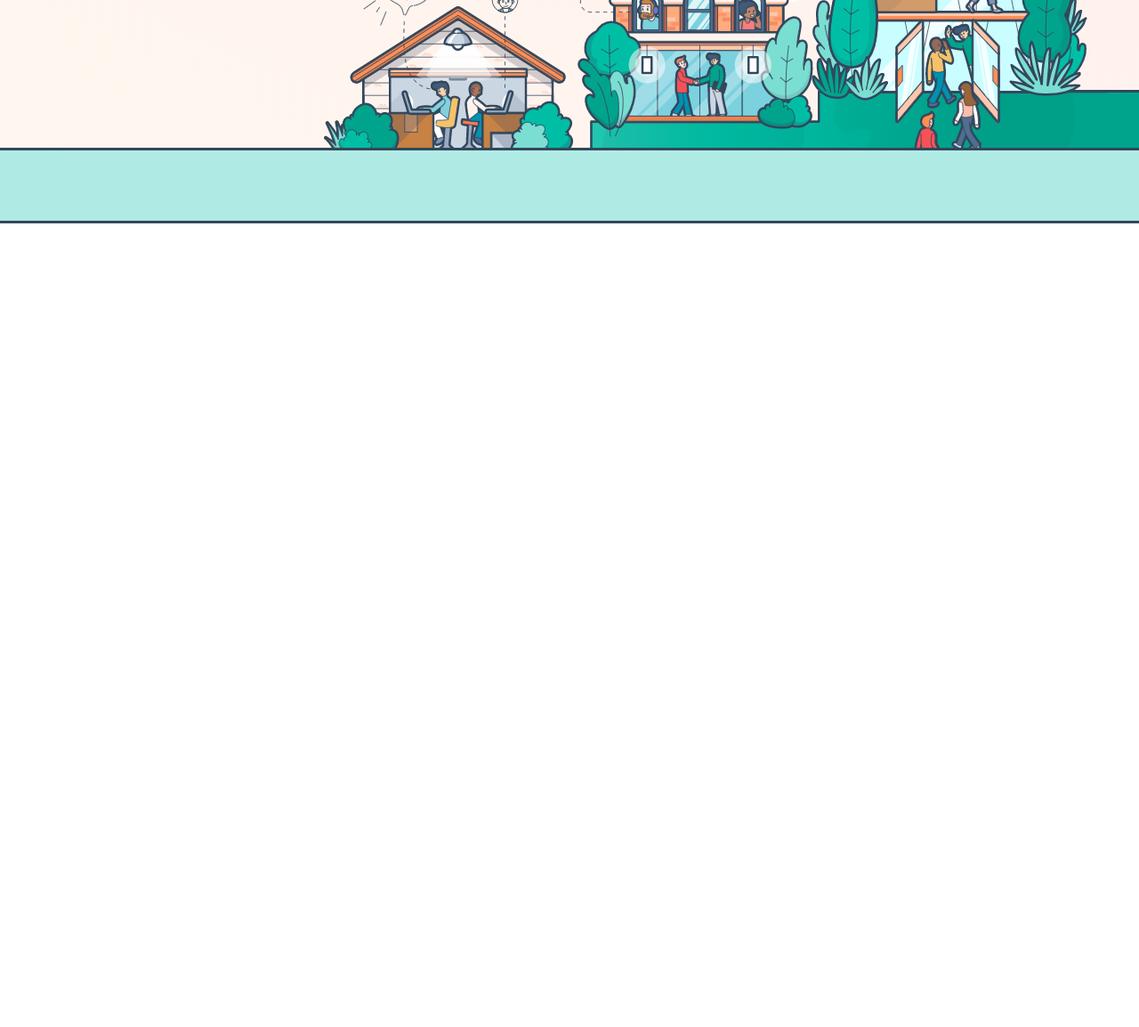
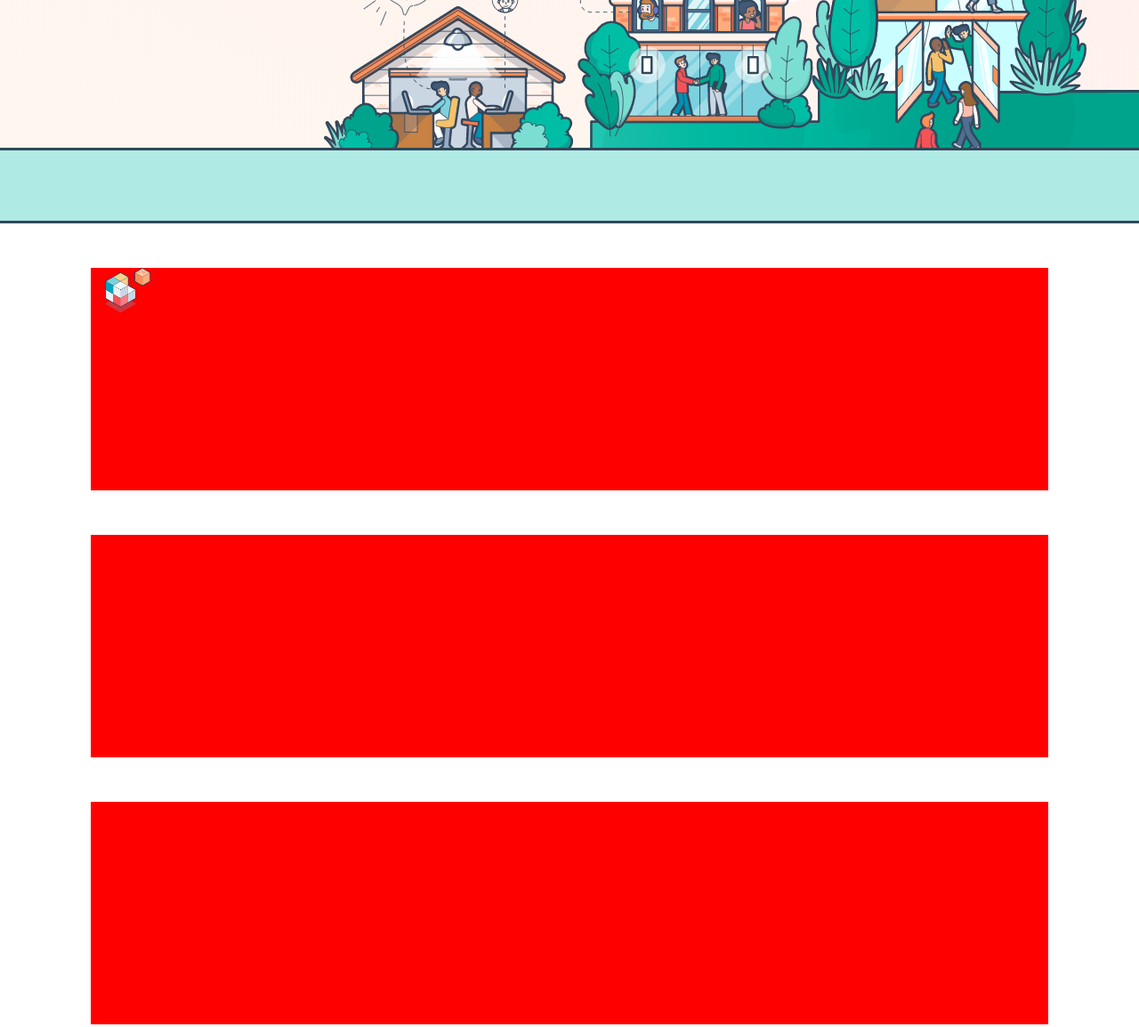
Before and after one commit to Peis13/htmlcss-hubspot, a plain HTML site: page index.html in a window 1280 px wide. Shown: the part 614-1768 px from the top of the page at 89% size. Before the commit the page ends 865 px from the top, so only its background shows below. Drawn offline with Linux system fonts and the light colour scheme.

Commit message:
Inizio main

```diff
--- a/css/style.css
+++ b/css/style.css
@@ -51,6 +51,17 @@ p {
 }
 .stripe {
   height: 85px;
+}
+.row {
+  margin-top: 50px;
+}
+.row:last-child {
+  margin-bottom: 50px;
+}
+.box {
+  width: 100%;
+  height: 250px;
+  background: red;
 }
 .cleafix::after {
   content: '';
@@ -170,3 +181,11 @@ header .banner .banner-bottom {
   bottom: 0;
 }
 /* END HEADER */
+
+/* MAIN */
+/* services */
+main img {
+  height: 50px;
+}
+/* end services */
+/* END MAIN */
--- a/index.html
+++ b/index.html
@@ -121,6 +121,31 @@
 
       <!-- services -->
       <section class="services">
+        <div class="container">
+
+          <!-- first row -->
+          <div class="row">
+            <div class="box">
+              <img src="img/Integrations_Illustration.png" alt="Integrations_Illustration">
+            </div>
+            <!-- end first row -->
+
+            <!-- second row -->
+            <div class="row">
+              <div class="box">
+
+              </div>
+              <!-- end second row -->
+
+              <!-- third row -->
+              <div class="row">
+                <div class="box">
+
+                </div>
+                <!-- end third row -->
+
+          </div>
+        </div>
 
       </section>
       <!-- end services -->
```
